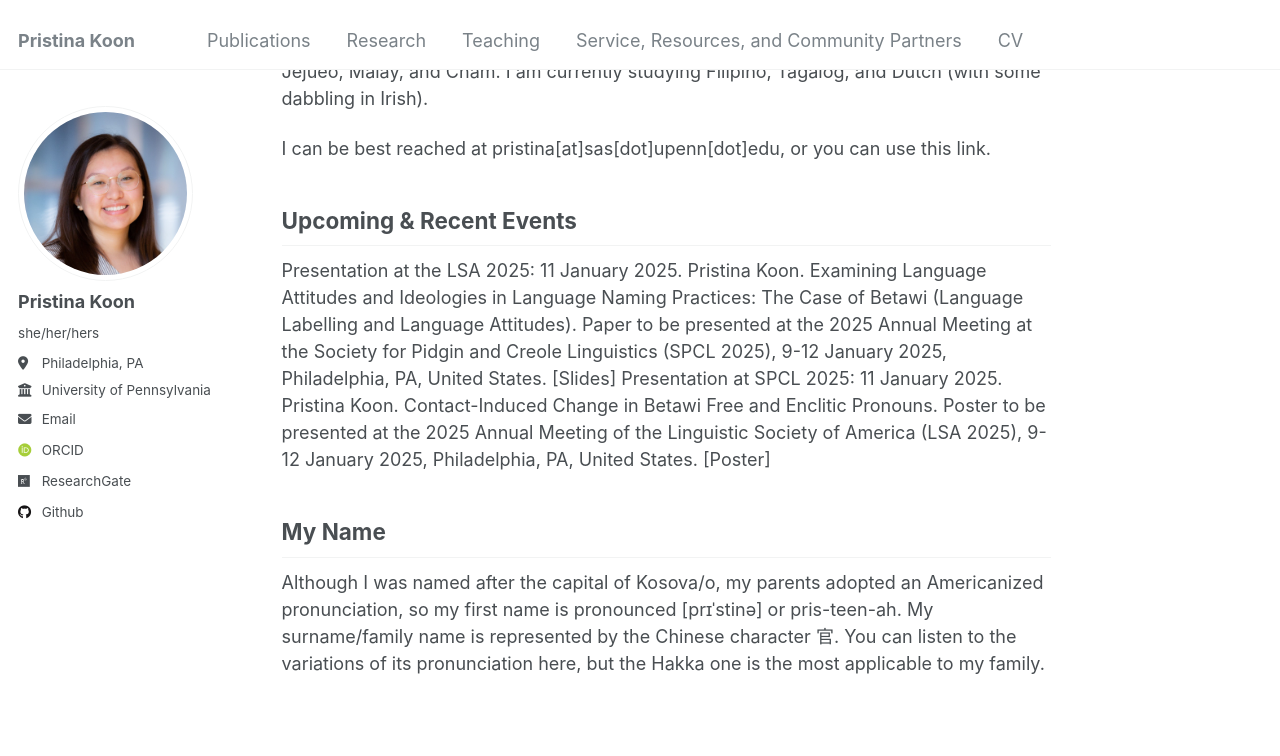
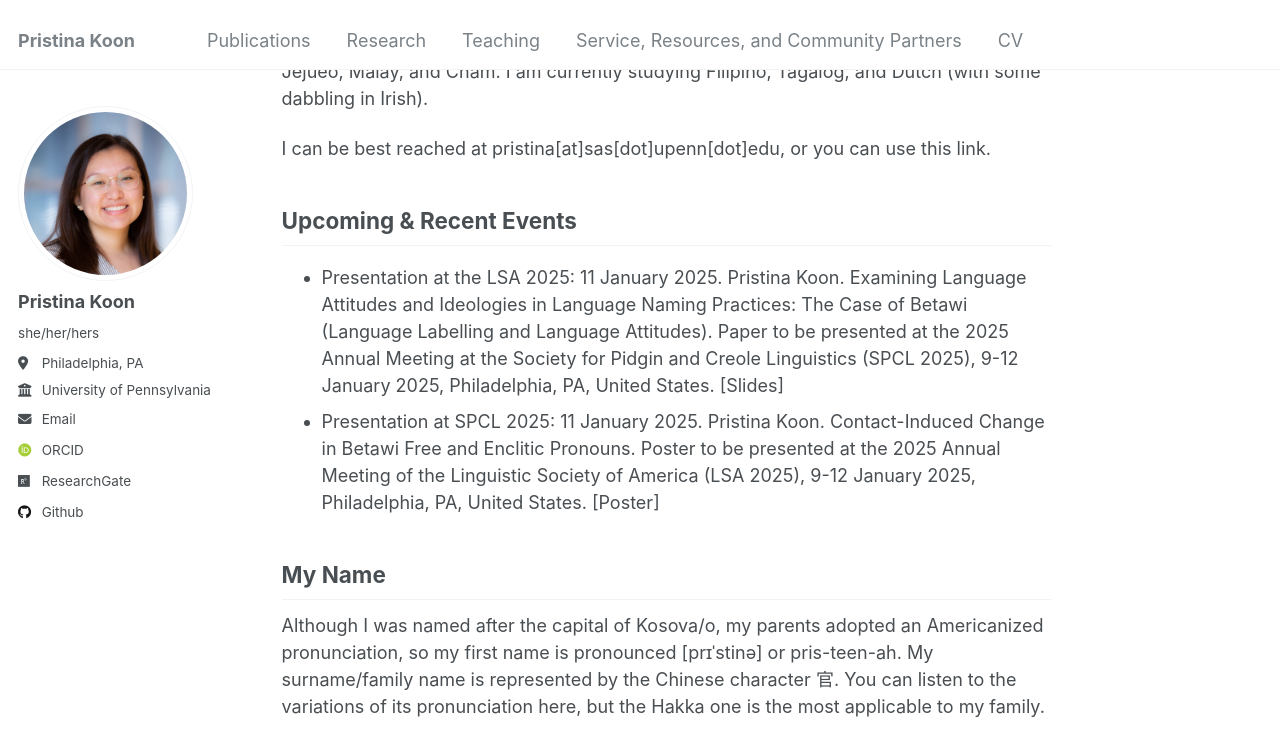
Before and after one commit to pristinakoon/pristinakoon.github.io, a Jekyll site: the page built from _pages/about.md, in a window 1280 px wide and 900 px high, scrolled down 357 px. Shown: the top 756 px of the window. Built offline with Jekyll 4.4.1, drawn with Linux system fonts in a browser that asks for light colours; some web fonts are replaced.

```diff
--- a/_pages/about.md
+++ b/_pages/about.md
@@ -14,8 +14,8 @@ Outside of my work, I am an avid language learner! I speak French and Indonesian
 I can be best reached at pristina[at]sas[dot]upenn[dot]edu, or you can use this link.
 
 ## Upcoming & Recent Events ##
-Presentation at the LSA 2025: 11 January 2025. Pristina Koon. Examining Language Attitudes and Ideologies in Language Naming Practices: The Case of Betawi (Language Labelling and Language Attitudes). Paper to be presented at the 2025 Annual Meeting at the Society for Pidgin and Creole Linguistics (SPCL 2025), 9-12 January 2025, Philadelphia, PA, United States. [Slides]
-Presentation at SPCL 2025: 11 January 2025. Pristina Koon. Contact-Induced Change in Betawi Free and Enclitic Pronouns. Poster to be presented at the 2025 Annual Meeting of the Linguistic Society of America (LSA 2025), 9-12 January 2025, Philadelphia, PA, United States. [Poster]
+- Presentation at the LSA 2025: 11 January 2025. Pristina Koon. Examining Language Attitudes and Ideologies in Language Naming Practices: The Case of Betawi (Language Labelling and Language Attitudes). Paper to be presented at the 2025 Annual Meeting at the Society for Pidgin and Creole Linguistics (SPCL 2025), 9-12 January 2025, Philadelphia, PA, United States. [Slides]
+- Presentation at SPCL 2025: 11 January 2025. Pristina Koon. Contact-Induced Change in Betawi Free and Enclitic Pronouns. Poster to be presented at the 2025 Annual Meeting of the Linguistic Society of America (LSA 2025), 9-12 January 2025, Philadelphia, PA, United States. [Poster]
 
 ## My Name ##
 Although I was named after the capital of Kosova/o, my parents adopted an Americanized pronunciation, so my first name is pronounced [prɪˈstinə] or pris-teen-ah. My surname/family name is represented by the Chinese character 官. You can listen to the variations of its pronunciation here, but the Hakka one is the most applicable to my family.
```
